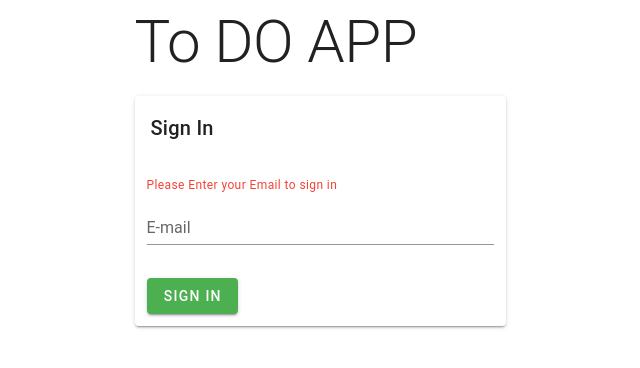
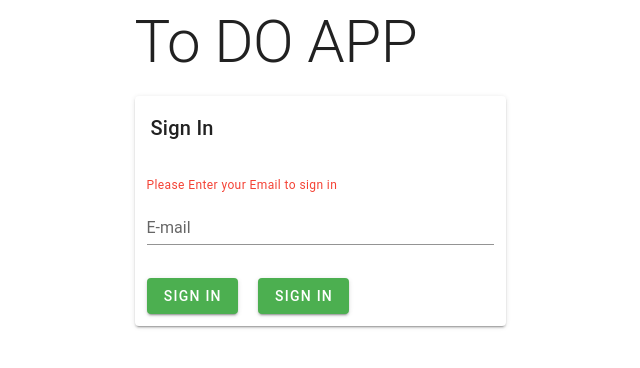
Before and after one commit to fodilo/todolist, a Vue app: page /signin in a window 1280 px wide. Shown: the top 368 px of the page, without its empty margins (320-960 px from the left). Built offline with nearby package versions, Linux system fonts and the light colour scheme; a small style sheet from the web is missing; the HTML template or start-up script is replaced by a standard one.

Commit message:
adding LogIn

```diff
--- a/src/components/SignIn.vue
+++ b/src/components/SignIn.vue
@@ -4,7 +4,7 @@
     <v-container grid-list-md>
       <v-row>
 
-         <v-col md="4"
+      <v-col md="4"
         offset-md="4" >
        <span class="display-3">To DO APP</span>
         </v-col>
@@ -28,7 +28,6 @@
         label="E-mail"
         required
       ></v-text-field>
-      <v-spacer></v-spacer>
       <v-btn
       class="mt-3"
         color="success"
@@ -36,6 +35,14 @@
       >
        Sign in
       </v-btn>
+      <v-btn
+      class="mt-3 ml-5"
+        color="success"
+        @click="logIn"
+      >
+       Sign in
+      </v-btn>
+
       </v-form>
 
         </v-card>
@@ -67,9 +74,20 @@
       }
     },
     methods: {
+      // sign method
       signIn(){
         if(this.validate()){
-          axios.post('/signout',{"email":email})
+          axios.post('/signup',{"email":email})
+          .then()
+          .catch(resp=>{
+
+          })
+        }
+      },
+      // login method
+      logIn(){
+        if(this.validate()){
+          axios.post('/login',{"email":email})
           .then()
           .catch(resp=>{
 
```
